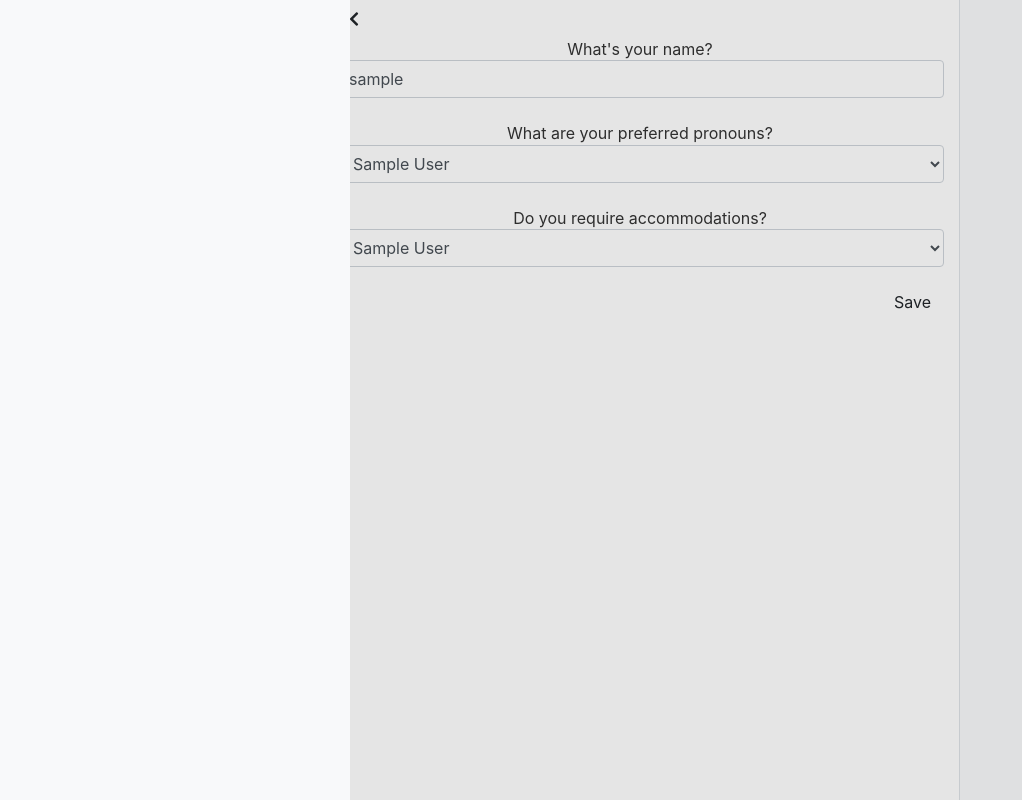
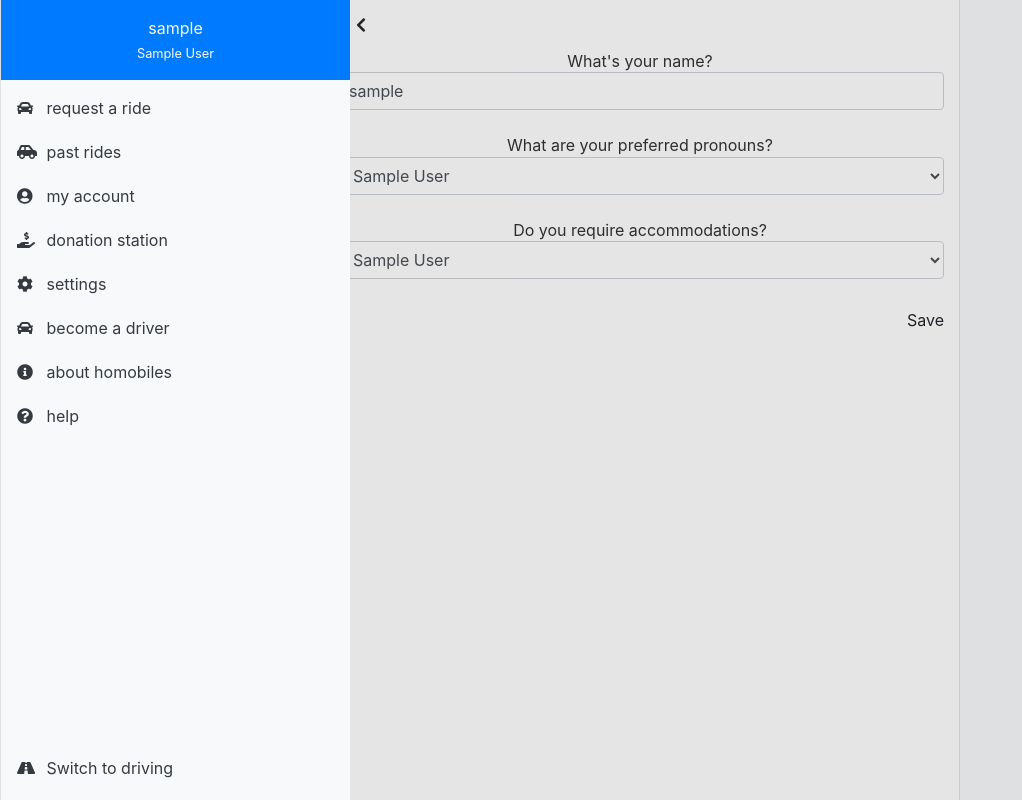
Before and after one commit to rowsheet/p-rowsheet_apis, a Django app: page /profile/ in a window 1280 px wide, after a click that opens the changed part. Shown: the whole page, without its empty margins (0-1022 px from the left). Run offline with Django 3.2, Linux system fonts and the light colour scheme; a user stored in the database is signed in; tables that the repository leaves empty hold one stand-in row (values such as "Sample post"); parts of the project's set-up code (start-up, migrations or seed data) failed here and were passed over; some libraries are stand-ins or nearby versions.

Commit message:
Adding rider sidebar.

```diff
--- a/rideshare/models.py
+++ b/rideshare/models.py
@@ -1,5 +1,6 @@
 from django.db import models
 from django.contrib.auth.models import User
+
 
 class RideRequest(models.Model):
     start_name = models.CharField(
@@ -54,6 +55,7 @@
         null=False, blank=False, default=None,
     )
 
+
 class Accommodation(models.Model):
     key = models.CharField(
         unique=True,
@@ -65,6 +67,7 @@
         max_length=32,
         null=False, blank=False, default=None,
     )
+
 
 class AppUser(models.Model):
     django_account = models.OneToOneField(
--- a/rideshare/static/rideshare/main.css
+++ b/rideshare/static/rideshare/main.css
@@ -10,4 +10,26 @@
   width: 63px;
 }
 
+.btn-round {
+  border-radius: 100px;
+  width: 50px;
+  height: 50px;
+}
+
+.uk-offcanvas-bar {
+  padding: 0;
+}
+
+#page_main_screen #ride_form {
+  position: absolute;
+  bottom: 0px;
+  left: 0px;
+  right: 0px;
+  padding: 10px;
+}
+
+.sidebar .fas {
+  width: 25px;
+}
+
 /*# sourceMappingURL=main.css.map */
--- a/rideshare/static/rideshare/main.scss
+++ b/rideshare/static/rideshare/main.scss
@@ -11,3 +11,29 @@
         width: 63px;
     }
 }
+
+.btn-round {
+    border-radius: 100px;
+    width: 50px;
+    height: 50px;
+}
+
+.uk-offcanvas-bar {
+    padding: 0;
+}
+
+#page_main_screen {
+    #ride_form {
+        position: absolute;
+        bottom: 0px;
+        left: 0px;
+        right: 0px;
+        padding: 10px;
+    }
+}
+
+.sidebar {
+    .fas {
+        width: 25px;
+    }
+}
--- a/rideshare/templates/rideshare/layout.html
+++ b/rideshare/templates/rideshare/layout.html
@@ -34,9 +34,30 @@
                         Open
                     </button>
                     <div id="offcanvas-overlay" uk-offcanvas="overlay: true">
-                        <div class="uk-offcanvas-bar bg-light text-dark">
-                            {% block sidebar %}
-                            {% endblock %}
+                        <div class="uk-offcanvas-bar bg-light text-dark border-left">
+                            <div class="bg-primary p-3">
+                            {% if app_user is None %}
+                                No AppUser
+                            {% else %}
+                                <p class="m-0 text-center text-light">
+                                    {{ app_user.username }}
+                                </p>
+                                <p class="m-0 text-center text-light">
+                                    <small>
+                                        {{ app_user.pronoun.display_name }}
+                                    </small>
+                                </p>
+                            {% endif %}
+                            </div>
+                            {% if user_type is None %}
+                                <a href="/accounts/login" class="btn btn-primary">
+                                    Sign In
+                                </a>
+                            {% elif user_type == "rider" %}
+                                {% include "rideshare/partials/rider_sidebar.html" %}
+                            {% elif user_type == "drier" %}
+                                Driver
+                            {% endif %}
                         </div>
                     </div>
                 </div>
--- a/rideshare/templates/rideshare/pages/account.html
+++ b/rideshare/templates/rideshare/pages/account.html
@@ -2,9 +2,10 @@
 
 {% block content %}
 <div id="page_account">
-    <a href="/main_screen" class="btn btn-light btn-round">
+    <button class="btn btn-light btn-round"
+            onclick="$('#main_sidebar_trigger').click()">
         <i class="fas fa-chevron-left"></i>
-    </a>
+    </button>
     <h3>
         Account
         <small>
--- a/rideshare/templates/rideshare/partials/rider_sidebar.html
+++ b/rideshare/templates/rideshare/partials/rider_sidebar.html
@@ -1 +1,56 @@
-RIDER SIDEBAR
+<div class="sidebar py-3">
+    <p class="pl-3">
+        <a href="/main_screen" class="text-dark">
+            <i class="fas fa-car pr-2"></i>
+            request a ride
+        </a>
+    </p>
+    <p class="pl-3">
+        <a href="/main_screen" class="text-dark">
+            <i class="fas fa-car-side pr-2"></i>
+            past rides
+        </a>
+    </p>
+    <p class="pl-3">
+        <a href="/main_screen" class="text-dark">
+            <i class="fas fa-user-circle pr-2"></i>
+            my account
+        </a>
+    </p>
+    <p class="pl-3">
+        <a href="/main_screen" class="text-dark">
+            <i class="fas fa-hand-holding-usd pr-2"></i>
+            donation station
+        </a>
+    </p>
+    <p class="pl-3">
+        <a href="/main_screen" class="text-dark">
+            <i class="fas fa-cog pr-2"></i>
+            settings
+        </a>
+    </p>
+    <p class="pl-3">
+        <a href="/main_screen" class="text-dark">
+            <i class="fas fa-car pr-2"></i>
+            become a driver
+        </a>
+    </p>
+    <p class="pl-3">
+        <a href="/main_screen" class="text-dark">
+            <i class="fas fa-info-circle pr-2"></i>
+            about homobiles
+        </a>
+    </p>
+    <p class="pl-3">
+        <a href="/main_screen" class="text-dark">
+            <i class="fas fa-question-circle pr-2"></i>
+            help
+        </a>
+    </p>
+    <p class="pl-3" style="position: absolute; bottom: 0px;">
+        <a href="/main_screen" class="text-dark">
+            <i class="fas fa-road pr-2"></i>
+            Switch to driving
+        </a>
+    </p>
+</div>
--- a/rideshare/views.py
+++ b/rideshare/views.py
@@ -20,10 +20,20 @@
     return app_user, None
 
 
+"""-----------------------------------------------------------------------------
+PAGES (Public and On-boarding)
+-----------------------------------------------------------------------------"""
+
+
 def index(request):
-    template = loader.get_template("rideshare/pages/index.html")
-    context = {}
-    return HttpResponse(template.render(context, request))
+    app_user, created = AppUser.objects.get_or_create(
+        django_account=request.user)
+    context = {
+        # Sidebar info.
+        "app_user": app_user,
+        # Page info.
+    }
+    return render(request, "rideshare/pages/index.html", context)
 
 
 def phone_verification(request):
@@ -32,6 +42,9 @@
     app_user, created = AppUser.objects.get_or_create(
         django_account=request.user)
     context = {
+        # Sidebar info.
+        "app_user": app_user,
+        # Page info.
         "user_id": request.user.id,
         "app_user": app_user,
         "phone_number": app_user.phone_number,
@@ -45,51 +58,78 @@
         return redirect("/accounts/login/")
     app_user, created = AppUser.objects.get_or_create(
         django_account=request.user)
-    context = {}
+    context = {
+        # Sidebar info.
+        "app_user": app_user,
+        # Page info.
+    }
     return render(request, "rideshare/pages/code_verification.html", context)
+
+
+"""-----------------------------------------------------------------------------
+PAGES (Authenticated)
+-----------------------------------------------------------------------------"""
 
 
 def main_screen(request):
 
-    app_user, redirect = load_app_user(request)
-    if redirect is not None:
-        return redirect
+    app_user, user_redirect = load_app_user(request)
+    if user_redirect is not None:
+        return user_redirect
 
-    context = {}
+    context = {
+        # Sidebar info.
+        "app_user": app_user,
+        "user_type": "rider",
+        # Page info.
+    }
     return render(request, "rideshare/pages/main_screen.html", context)
 
 
 def set_location(request):
 
-    app_user, redirect = load_app_user(request)
-    if redirect is not None:
-        return redirect
+    app_user, user_redirect = load_app_user(request)
+    if user_redirect is not None:
+        return user_redirect
 
-    context = {}
+    context = {
+        # Sidebar info.
+        "app_user": app_user,
+        "user_type": "rider",
+        # Page info.
+    }
     return render(request, "rideshare/pages/set_location.html", context)
 
 
 def account(request):
 
-    app_user, redirect = load_app_user(request)
-    if redirect is not None:
-        return redirect
+    app_user, user_redirect = load_app_user(request)
+    if user_redirect is not None:
+        return user_redirect
 
     context = {
+        "app_user": app_user,
+        "user_type": "rider",
+        # Sidebar info.
         "phone_number": app_user.phone_number,
+        # Page info.
     }
     return render(request, "rideshare/pages/account.html", context)
 
 
 def profile(request):
 
-    app_user, redirect = load_app_user(request)
-    if redirect is not None:
-        return redirect
+    app_user, user_redirect = load_app_user(request)
+    if user_redirect is not None:
+        return user_redirect
 
     pronouns = Pronoun.objects.all()
     accommodations = Accommodation.objects.all()
     context = {
+        # Sidebar info.
+        "app_user": app_user,
+        "user_type": "rider",
+        # Page info.
         "username": app_user.username,
         "pronoun": app_user.pronoun,
         "accommodation": app_user.accommodation,
```
Also changed, not shown: rideshare/admin.py (+12 -0 lines), rideshare/templates/rideshare/pages/main_screen.html (+29 -1 lines), 1 other file.
